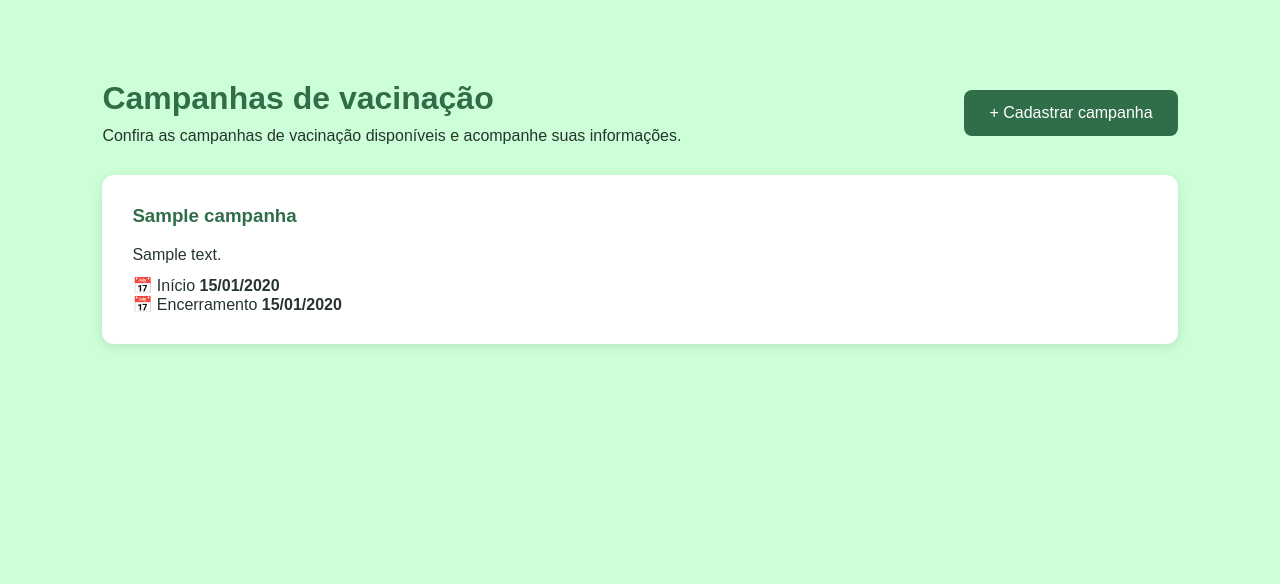
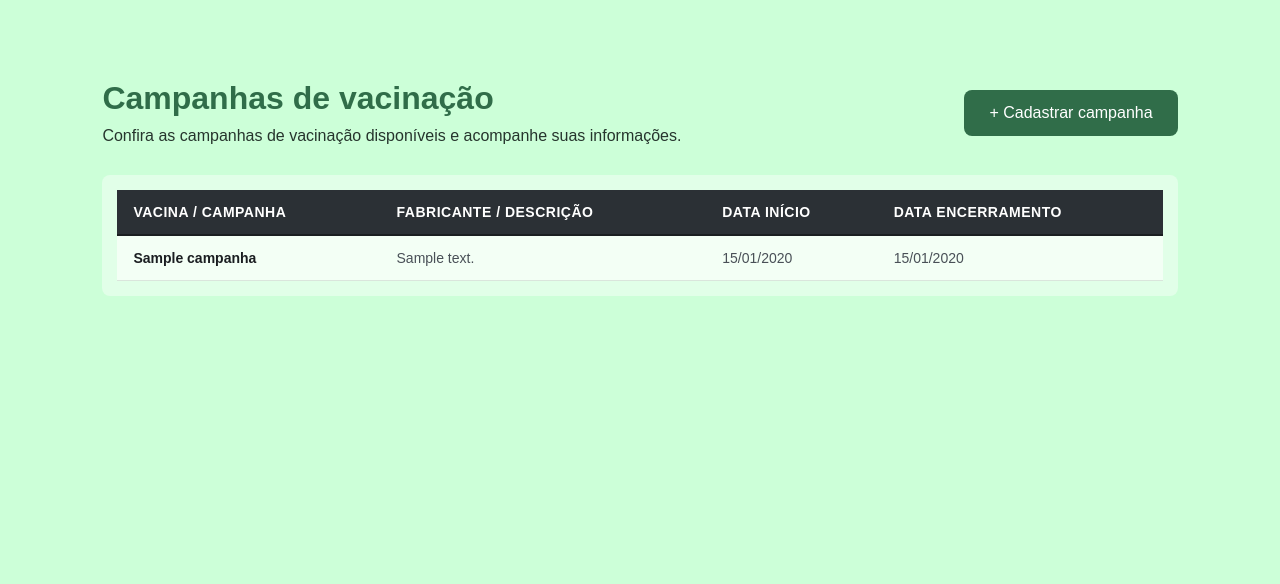
Before and after one commit to jullyapinheiro1-web/SaudeConectada, a Django app: page /campanhas/ in a window 1280 px wide. Shown: the part 69-653 px from the top of the page. Run offline with Django 5.2, Linux system fonts and the light colour scheme; tables that the repository leaves empty hold one stand-in row (values such as "Sample post").

Commit message:
Melhora layout das campanhas"

```diff
--- a/principal/urls.py
+++ b/principal/urls.py
@@ -50,6 +50,13 @@ urlpatterns = [
         name='campanhas'
     ),
 
+    # CORREÇÃO AQUI: Alterado para chamar a view baseada em função sem o .as_view()
+    path(
+        'campanha/cadastrar/',
+        views.cadastrar_campanha,
+        name='cadastrar_campanha'
+    ),
+
     # Locais
     path(
         'locais/',
@@ -57,16 +64,3 @@ urlpatterns = [
         name='locais'
     ),
 ]
-
-
-#from django.contrib import admin
-#from django.urls import path
-#from principal import views
-
-#app_name = 'principal'
-#urlpatterns = [
-#    path('', views.home, name='home'),
-#    path('vacinas/', views.vacinas, name='vacinas'),
-#    path('campanhas/', views.campanhas, name='campanhas'),
-#    path('locais/', views.locais, name='locais'),
-#]
--- a/principal/views.py
+++ b/principal/views.py
@@ -1,5 +1,4 @@
-from django.shortcuts import render
-
+from django.shortcuts import render, redirect  # Adicionado redirect aqui
 from django.views.generic import (
     ListView,
     DetailView,
@@ -7,11 +6,10 @@ from django.views.generic import (
     UpdateView,
     DeleteView
 )
-
 from django.urls import reverse_lazy
 
 from .models import Vacina, Campanha, LocalVacinacao
-from .forms import VacinaForm
+from .forms import VacinaForm, CampanhaForm
 
 
 def home(request):
@@ -20,7 +18,6 @@ def home(request):
 
 def campanhas(request):
     campanhas = Campanha.objects.all()
-
     return render(request, 'principal/campanhas.html', {
         'campanhas': campanhas
     })
@@ -28,12 +25,12 @@ def campanhas(request):
 
 def locais(request):
     locais = LocalVacinacao.objects.all()
-
     return render(request, 'principal/locais.html', {
         'locais': locais
     })
 
 
+# --- VIEWS DE VACINA ---
 class VacinaListView(ListView):
     model = Vacina
     template_name = 'principal/vacina_list.html'
@@ -66,34 +63,38 @@ class VacinaDeleteView(DeleteView):
     success_url = reverse_lazy('principal:vacinas')
 
 
+# --- NOVA VIEW: CADASTRO DE CAMPANHA (BASEADO EM FUNÇÃO) ---
+def cadastrar_campanha(request):
+    if request.method == 'POST':
+        nome = request.POST.get('nome')
+        descricao = request.POST.get('descricao')
+        data_inicio = request.POST.get('data_inicio')
+        data_fim = request.POST.get('data_fim')
 
-#from django.shortcuts import render
-#from .models import Vacina, Campanha, LocalVacinacao
+        # Pega as listas de IDs selecionadas no seu HTML manual
+        vacinas_selecionadas = request.POST.getlist('vacinas')
+        locais_selecionados = request.POST.getlist('locais')
 
+        # Salva a nova campanha no banco de dados
+        nova_campanha = Campanha.objects.create(
+            nome=nome,
+            descricao=descricao,
+            data_inicio=data_inicio,
+            data_fim=data_fim
+        )
 
-#def home(request):
- #   return render(request, 'principal/home.html')
+        # Vincula os relacionamentos do tipo ManyToMany (múltipla escolha)
+        nova_campanha.vacinas.set(vacinas_selecionadas)
+        nova_campanha.locais.set(locais_selecionados)
 
+        return redirect('principal:campanhas')
 
-#def vacinas(request):
- #   vacinas = Vacina.objects.all()
+    # Busca todas as vacinas e locais para listar nas opções do formulário
+    lista_vacinas = Vacina.objects.all()
+    lista_locais = LocalVacinacao.objects.all()
 
-#    return render(request, 'principal/vacinas.html', {
-#        'vacinas': vacinas
-#    })
-
-
-#def campanhas(request):
-#    campanhas = Campanha.objects.all()
-
-#    return render(request, 'principal/campanhas.html', {
-#        'campanhas': campanhas
-#    })
-
-
-#def locais(request):
-#    locais = LocalVacinacao.objects.all()
-
-#    return render(request, 'principal/locais.html', {
-#        'locais': locais
-#    })
+    # Altere a linha 97 para incluir o 'principal/' antes do nome do arquivo
+    return render(request, 'principal/campanha_form.html', {
+        'lista_vacinas': lista_vacinas,
+        'lista_locais': lista_locais
+    })
--- a/templates/principal/campanhas.html
+++ b/templates/principal/campanhas.html
@@ -20,67 +20,42 @@ Campanhas | Saúde Conectada
         </p>
     </div>
 
-    <a href="{% url 'admin:principal_campanha_add' %}" class="botao">
+    <!-- MUDANÇA AQUI: Alterado para a rota personalizada do site -->
+    <a href="{% url 'principal:cadastrar_campanha' %}" class="botao">
         + Cadastrar campanha
     </a>
 
 </div>
 
-
-<!-- Lista de campanhas -->
-<div class="cards">
-
-    {% for campanha in campanhas %}
-
-        <article class="card">
-
-            <div class="card-conteudo">
-
-                <h3>
-                    {{ campanha.nome }}
-                </h3>
-
-                <p class="descricao">
-                    {{ campanha.descricao }}
-                </p>
-
-                <div class="datas">
-
-                    <div>
-                        <span>📅 Início</span>
-                        <strong>
-                            {{ campanha.data_inicio|date:"d/m/Y" }}
-                        </strong>
-                    </div>
-
-                    <div>
-                        <span>📅 Encerramento</span>
-                        <strong>
-                            {{ campanha.data_fim|date:"d/m/Y" }}
-                        </strong>
-                    </div>
-
-                </div>
-
-            </div>
-
-        </article>
-
-    {% empty %}
-
-        <div class="card vazio">
-
-            <h3>Nenhuma campanha cadastrada</h3>
-
-            <p>
-                No momento, não existem campanhas de vacinação
-                disponíveis.
-            </p>
-
-        </div>
-
-    {% endfor %}
-
+<!-- Lista de campanhas em Tabela Estilizada Manualmente -->
+<div style="margin-top: 30px; overflow-x: auto; background: rgba(255, 255, 255, 0.4); padding: 15px; border-radius: 8px;">
+    <table style="width: 100%; border-collapse: collapse; min-width: 600px; font-family: sans-serif; font-size: 14px;">
+        <thead>
+            <tr style="background-color: #2b3035; color: #ffffff; text-align: left; border-bottom: 2px solid #1a1e21;">
+                <th style="padding: 14px 16px; font-weight: bold; letter-spacing: 0.5px;">VACINA / CAMPANHA</th>
+                <th style="padding: 14px 16px; font-weight: bold; letter-spacing: 0.5px;">FABRICANTE / DESCRIÇÃO</th>
+                <th style="padding: 14px 16px; font-weight: bold; letter-spacing: 0.5px;">DATA INÍCIO</th>
+                <th style="padding: 14px 16px; font-weight: bold; letter-spacing: 0.5px;">DATA ENCERRAMENTO</th>
+            </tr>
+        </thead>
+        <tbody>
+            {% for campanha in campanhas %}
+                <tr style="border-bottom: 1px solid rgba(0, 0, 0, 0.1); background-color: rgba(255, 255, 255, 0.6);">
+                    <td style="padding: 14px 16px; color: #1a1e21; font-weight: 600;">{{ campanha.nome }}</td>
+                    <td style="padding: 14px 16px; color: #495057;">{{ campanha.descricao }}</td>
+                    <td style="padding: 14px 16px; color: #495057;">{{ campanha.data_inicio|date:"d/m/Y" }}</td>
+                    <td style="padding: 14px 16px; color: #495057;">{{ campanha.data_fim|date:"d/m/Y" }}</td>
+                </tr>
+            {% empty %}
+                <tr style="background-color: rgba(255, 255, 255, 0.6);">
+                    <td colspan="4" style="text-align: center; padding: 30px; color: #6c757d;">
+                        <strong style="color: #1a1e21;">Nenhuma campanha cadastrada</strong><br>
+                        No momento, não existem campanhas de vacinação disponíveis.
+                    </td>
+                </tr>
+            {% endfor %}
+        </tbody>
+    </table>
 </div>
 
 </section>
```
Also changed, not shown: principal/forms.py (+28 -2 lines), templates/principal/campanha_form.html (added, +88 -0 lines).
